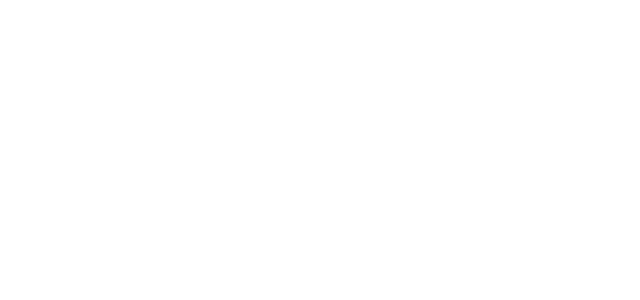
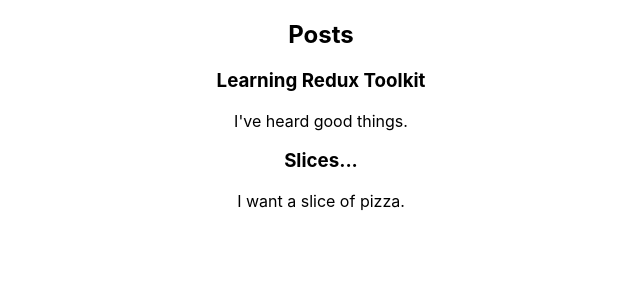
Before and after one commit to forrestmorrison/bulletinboard, a React (Create React App) app in the folder client/: page / in a window 1280 px wide. Shown: the top 300 px of the page, without its empty margins (319-959 px from the left). Built offline with nearby package versions, Linux system fonts and the light colour scheme.

Commit message:
added selectAllPosts to PostsList and added PostsList component to app

```diff
--- a/client/src/App.js
+++ b/client/src/App.js
@@ -1,9 +1,10 @@
 import './App.css';
+import PostsList from './features/posts/PostsList';
 
 function App() {
   return (
     <main className="App">
-
+      <PostsList />
     </main>
   );
 }
--- a/client/src/features/posts/PostsList.js
+++ b/client/src/features/posts/PostsList.js
@@ -1,7 +1,8 @@
 import { useSelector } from "react-redux";
+import { selectAllPosts } from "./postsSlice";
 
 const PostsList = () => {
-    const posts = useSelector(state = state.posts)
+    const posts = useSelector(selectAllPosts)
 
     const renderedPosts = posts.map(post => (
         <article key={post.id}>
@@ -18,4 +19,4 @@
     )
 }
 
-export default PostsList
+export default PostsList;
--- a/client/src/features/posts/postsSlice.js
+++ b/client/src/features/posts/postsSlice.js
@@ -11,4 +11,6 @@
     reducers: {}
 })
 
+export const selectAllPosts = (state) => state.posts;
+
 export default postsSlice.reducer
```
